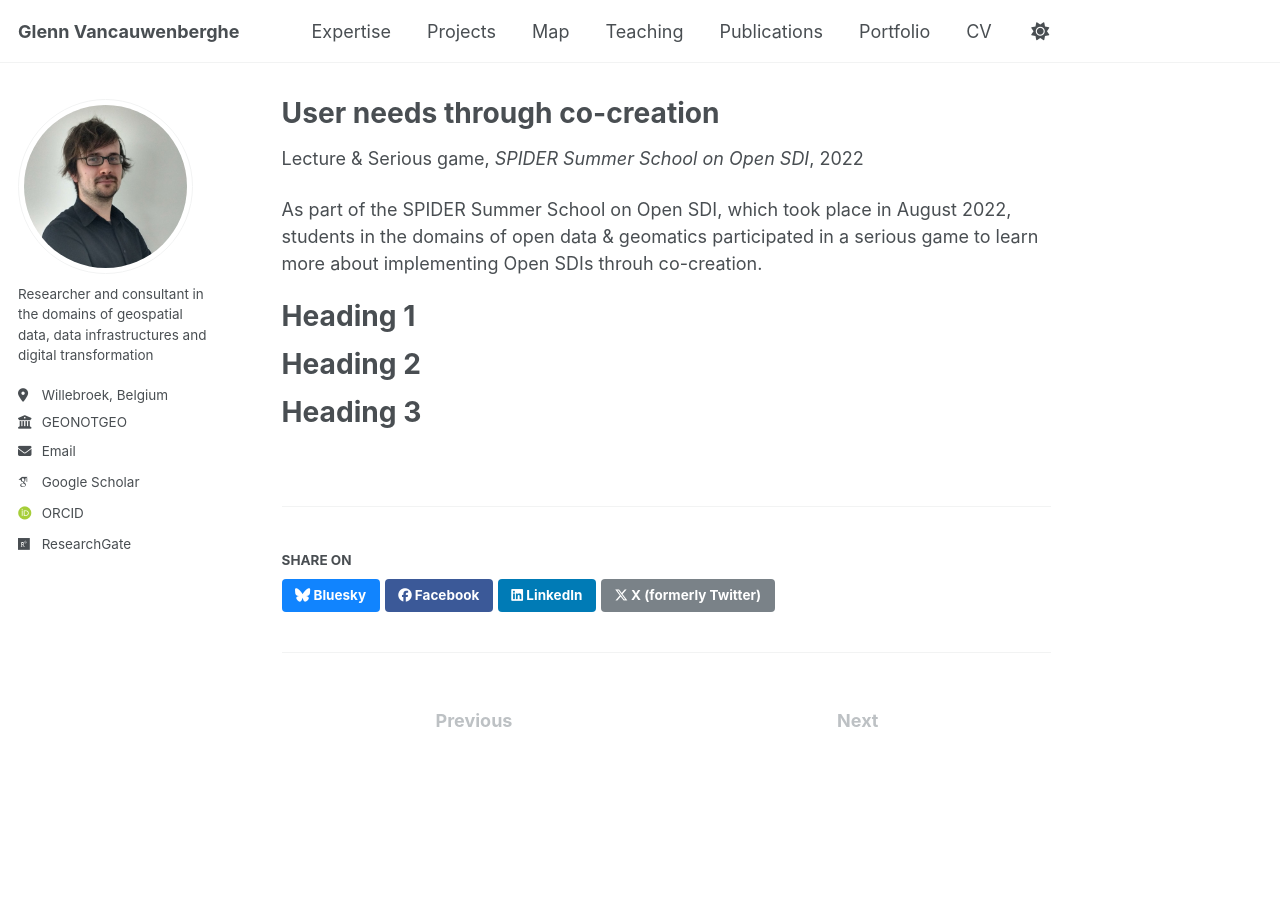
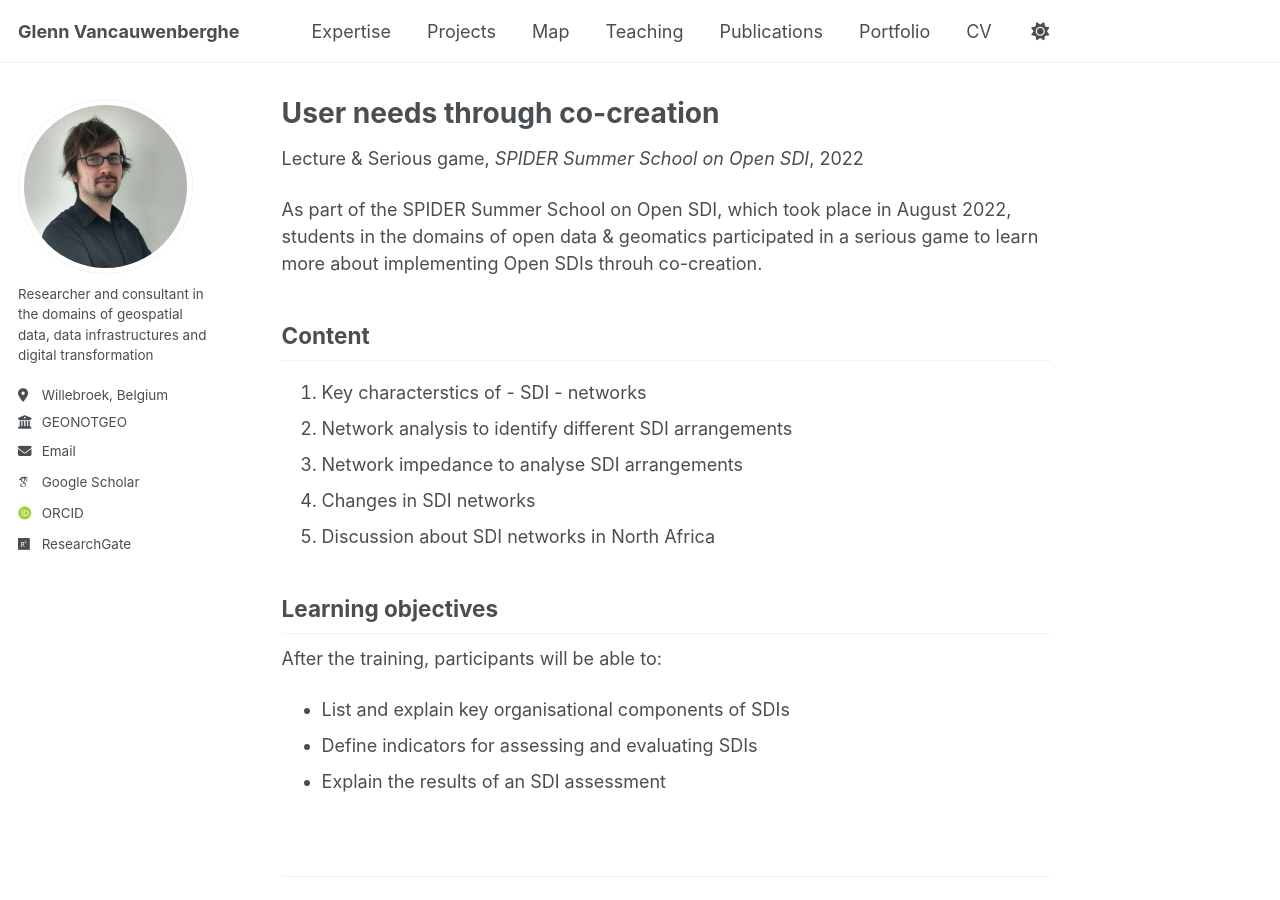
Before and after one commit to GVancauwenberghe/gvancauwenberghe.github.io, a Jekyll site: the page built from _teaching/teaching-14.md, in a window 1280 px wide and 900 px high. Built offline with Jekyll 4.4.1, drawn with Linux system fonts in a browser that asks for light colours; some web fonts are replaced.

Commit message:
Update teaching-14.md

```diff
--- a/_teaching/teaching-14.md
+++ b/_teaching/teaching-14.md
@@ -10,11 +10,15 @@
 
 As part of the SPIDER Summer School on Open SDI, which took place in August 2022, students in the domains of open data & geomatics participated in a serious game to learn more about implementing Open SDIs throuh co-creation.
 
-Heading 1
-======
+## Content
+1. Key characterstics of - SDI - networks
+2. Network analysis to identify different SDI arrangements
+3. Network impedance to analyse SDI arrangements
+4. Changes in SDI networks
+5. Discussion about SDI networks in North Africa
 
-Heading 2
-======
-
-Heading 3
-======
+## Learning objectives
+After the training, participants will be able to:
+* List and explain key organisational components of SDIs
+* Define indicators for assessing and evaluating SDIs
+* Explain the results of an SDI assessment
```
